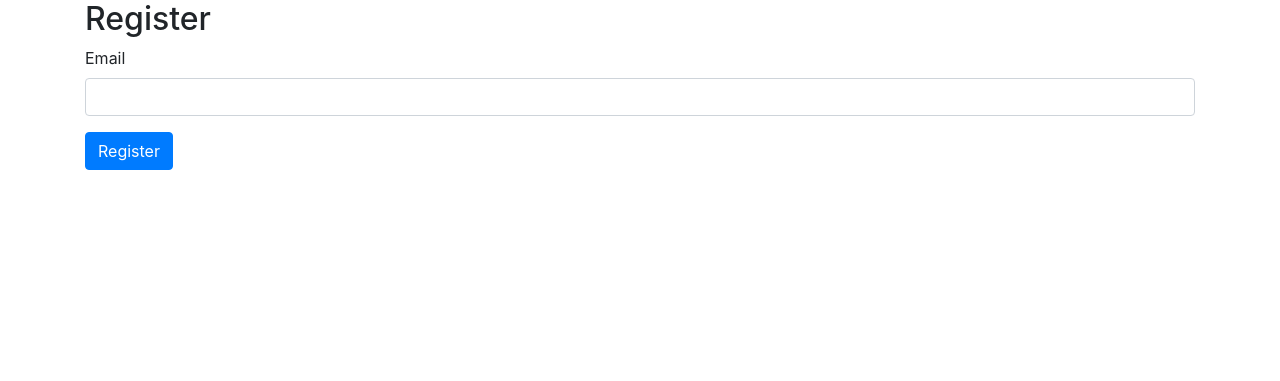
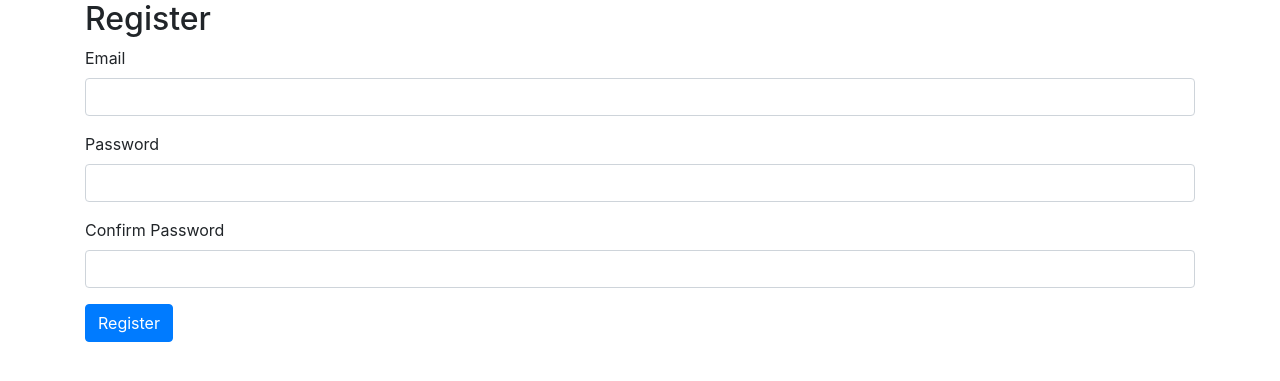
Before and after one commit to weiz345/apply, a Flask app: page /register in a window 1280 px wide. Shown: the part 56-437 px from the top of the page. Run offline with Flask 3, Linux system fonts and the light colour scheme; some libraries are stand-ins or nearby versions.

Commit message:
password

```diff
--- a/app.py
+++ b/app.py
@@ -1,13 +1,14 @@
 from flask import Flask, render_template, url_for, redirect, flash, request
 from flask_login import login_user, current_user, logout_user, login_required
-from flask_mail import Message  # Add this import
 from forms import RegistrationForm, VerificationForm, LoginForm, InfoForm, EditInfoForm
 from config import Config
 from extensions import db, mail, login_manager
 from models import User
 import random
 import string
-
+from werkzeug.security import generate_password_hash, check_password_hash
+from flask_mail import Message
+from functools import wraps
 
 app = Flask(__name__)
 app.config.from_object(Config)
@@ -20,11 +21,21 @@ login_manager.login_view = 'login'
 def generate_verification_code():
     return ''.join(random.choices(string.digits, k=6))
 
+def email_verified_required(f):
+    @wraps(f)
+    def decorated_function(*args, **kwargs):
+        if not current_user.is_verified:
+            flash('Please verify your email to access this page.', 'warning')
+            return redirect(url_for('verify', email=current_user.email))
+        return f(*args, **kwargs)
+    return decorated_function
+
 @app.route('/')
-def home():
+def index():
     if current_user.is_authenticated:
         return redirect(url_for('dashboard'))
-    return redirect(url_for('login'))
+    else:
+        return redirect(url_for('login'))
 
 @app.route('/register', methods=['GET', 'POST'])
 def register():
@@ -38,6 +49,7 @@ def register():
             return render_template('register.html', form=form)
         code = generate_verification_code()
         user = User(email=email, verification_code=code)
+        user.set_password(form.password.data)
         db.session.add(user)
         db.session.commit()
         # Send verification email
@@ -50,7 +62,7 @@ def register():
 
 @app.route('/verify/<email>', methods=['GET', 'POST'])
 def verify(email):
-    if current_user.is_authenticated:
+    if current_user.is_authenticated and current_user.is_verified:
         return redirect(url_for('dashboard'))
     user = User.query.filter_by(email=email).first_or_404()
     form = VerificationForm()
@@ -59,8 +71,8 @@ def verify(email):
             user.is_verified = True
             user.verification_code = None
             db.session.commit()
-            flash('Your email has been verified. You can now log in.', 'success')
-            return redirect(url_for('login'))
+            flash('Your email has been verified.', 'success')
+            return redirect(url_for('dashboard'))
         else:
             flash('Invalid verification code.', 'danger')
     return render_template('verify.html', form=form, email=email)
@@ -72,15 +84,16 @@ def login():
     form = LoginForm()
     if form.validate_on_submit():
         user = User.query.filter_by(email=form.email.data.lower()).first()
-        if user and user.is_verified:
+        if user and user.check_password(form.password.data):
             login_user(user)
             return redirect(url_for('dashboard'))
         else:
-            flash('Login Unsuccessful. Please check email and verify your account.', 'danger')
+            flash('Login Unsuccessful. Please check email and password.', 'danger')
     return render_template('login.html', form=form)
 
 @app.route('/dashboard', methods=['GET', 'POST'])
 @login_required
+@email_verified_required
 def dashboard():
     if not current_user.gmail_email:
         form = InfoForm()
@@ -97,6 +110,7 @@ def dashboard():
 
 @app.route('/edit_info', methods=['GET', 'POST'])
 @login_required
+@email_verified_required
 def edit_info():
     form = EditInfoForm()
     if request.method == 'GET':
--- a/forms.py
+++ b/forms.py
@@ -1,10 +1,14 @@
 from flask_wtf import FlaskForm
 from wtforms import StringField, PasswordField, SubmitField, TextAreaField
-from wtforms.validators import DataRequired, Email, ValidationError
+from wtforms.validators import DataRequired, Email, ValidationError, EqualTo, Length
 from models import User
 
 class RegistrationForm(FlaskForm):
     email = StringField('Email', validators=[DataRequired(), Email()])
+    password = PasswordField('Password', validators=[
+        DataRequired(), Length(min=6, message='Password must be at least 6 characters')])
+    confirm_password = PasswordField('Confirm Password', validators=[
+        DataRequired(), EqualTo('password', message='Passwords must match')])
     submit = SubmitField('Register')
 
     def validate_email(self, email):
@@ -18,6 +22,7 @@ class VerificationForm(FlaskForm):
 
 class LoginForm(FlaskForm):
     email = StringField('Email', validators=[DataRequired(), Email()])
+    password = PasswordField('Password', validators=[DataRequired()])
     submit = SubmitField('Login')
 
 class InfoForm(FlaskForm):
--- a/print_db.py
+++ b/print_db.py
@@ -7,6 +7,7 @@ with app.app_context():
     for user in users:
         print(f'ID: {user.id}')
         print(f'Email: {user.email}')
+        print(f'Password Hash: {user.password_hash}')
         print(f'Verified: {user.is_verified}')
         print(f'Gmail Email: {user.gmail_email}')
         print(f'Gmail App Password: {user.gmail_app_password}')
--- a/setup.py
+++ b/setup.py
@@ -1,4 +1,5 @@
 from app import app
 from extensions import db
 with app.app_context():
+    db.drop_all()
     db.create_all()
--- a/templates/register.html
+++ b/templates/register.html
@@ -7,7 +7,21 @@
             {{ form.email.label(class="form-control-label") }}
             {{ form.email(class="form-control") }}
             {% for error in form.email.errors %}
-                <span style="color: red;">[{{ error }}]</span>
+                <span style="color: red;">{{ error }}</span>
+            {% endfor %}
+        </div>
+        <div class="form-group">
+            {{ form.password.label(class="form-control-label") }}
+            {{ form.password(class="form-control") }}
+            {% for error in form.password.errors %}
+                <span style="color: red;">{{ error }}</span>
+            {% endfor %}
+        </div>
+        <div class="form-group">
+            {{ form.confirm_password.label(class="form-control-label") }}
+            {{ form.confirm_password(class="form-control") }}
+            {% for error in form.confirm_password.errors %}
+                <span style="color: red;">{{ error }}</span>
             {% endfor %}
         </div>
         {{ form.submit(class="btn btn-primary") }}
```
Also changed, not shown: models.py (+8 -0 lines), templates/login.html (+8 -1 lines), instance/site.db.
